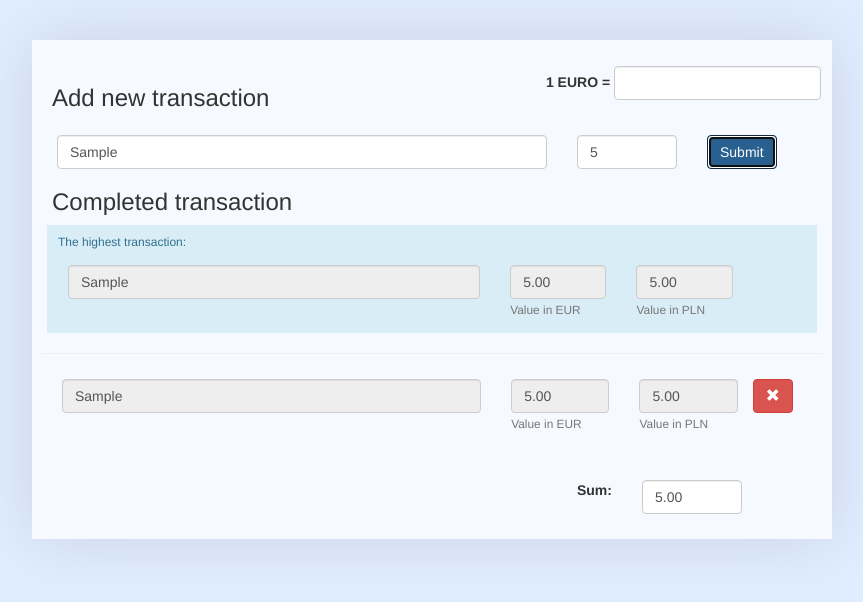
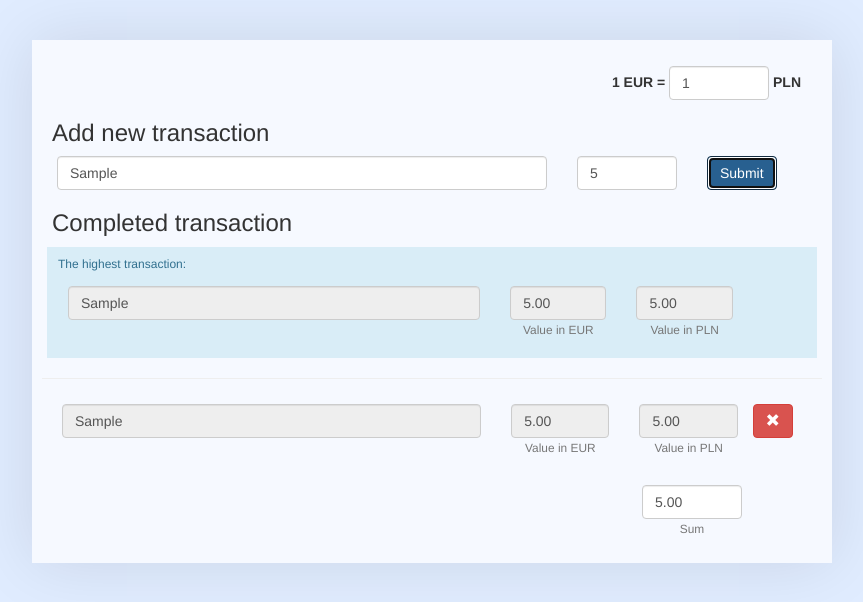
Before and after one commit to dominikazdybek/transaction_app, a website: page index.html in a window 1280 px wide. Both pictures are taken after typing "Sample", "5" into the empty fields and a click on the button "Submit". Shown: the whole page, without its empty margins (208-1071 px from the left). Drawn offline with nearby package versions, Linux system fonts and the light colour scheme.

Commit message:
Last fixes

```diff
--- a/css/style.css
+++ b/css/style.css
@@ -22,12 +22,12 @@ body {
 .highest-transaction {
   margin: 5px;
   padding: 1px;
+  padding-bottom: 40px;
 }
 
 .single-transaction {
   margin-bottom: 12px;
   padding: 5px;
-  padding-bottom: 40px;
 }
 
 .transaction-container ul {
@@ -36,12 +36,24 @@ body {
   list-style: none;
 }
 
-h3,
-h6 {
+h3, h6 {
   margin-left: 10px;
 }
 
-.sum {
-  display: block;
-  text-align: right;
+.new-transaction {
+  margin-top: 35px;
 }
+
+#sumHelp, #plnHelp, #eurHelp{
+  display: flex;
+  justify-content: center;
+  padding-top: 2px;
+}
+
+#converter {
+	width: 100px;
+}
+
+.converter-form {
+	margin-right: 20px;
+}
--- a/index.html
+++ b/index.html
@@ -15,22 +15,23 @@
 <body>
     <main class="app-container">
         <nav class="navbar navbar-right">
-            <form class="form-inline">
-                <label for="euro-converter">1 EURO = </label>
+            <form class="form-inline converter-form">
+                <label for="euro-converter">1 EUR = </label>
                 <div class="form-group">
-                    <input id="converter" class="form-control" type="number" step="0.01">
+                    <input id="converter" class="form-control" type="number" step="0.01" value="1">
                 </div>
+                <label for="euro-converter">PLN</label>
             </form>
         </nav>
         <section class="new-transaction">
-            <div class="row">
+            <div class="row new-transaction">
                 <h3>Add new transaction</h3>
                 <form class="form-group">
                     <div class="col-xs-8">
                         <input type="text" class="form-control" id="title" placeholder="Title">
                     </div>
                     <div class="col-xs-2">
-                        <input type="number" step="0.01" class="form-control" id="amount" placeholder="Euro">
+                        <input type="number" step="0.01" class="form-control" id="amount" placeholder="EUR">
                     </div>
                     <div class="col-xs-2">
                         <button id="add-transaction" type="submit" class="btn btn-primary">Submit</button>
@@ -54,12 +55,10 @@
             </section>
             <section class="summary">
                 <div class="row">
-                    <div class="form-group">
-                        <div class="col-sm-offset-7 col-sm-2">
-                            <label for="sum" class="sum">Sum: </label>
-                        </div>
-                        <div class="col-xs-9 col-xs-2">
+                    <div class="form-group"></div>
+                        <div class="col-xs-offset-9 col-xs-2">
                             <input type="text" class="form-control" id="sum">
+                            <small id="sumHelp" class="form-text text-muted">Sum</small>
                         </div>
                     </div>
                 </div>
--- a/js/index.js
+++ b/js/index.js
@@ -119,8 +119,8 @@ $(document).ready(function() {
 
   function updateHighestTransactionDOM() {
     var highestTransactionDOM = generateTransactionElement(highestTransaction);
-    var ne = $("#highest").html(highestTransactionDOM);
-    ne.find("button").remove();
+    $("#highest").html(highestTransactionDOM);
+    $("#highest").find("button").remove();
   }
 
   function deleteTransactionObject(idToDelete) {
@@ -149,7 +149,7 @@ $(document).ready(function() {
     for (var i = 0; i < transactionElems.length; i++) {
       var valueEurElem = $(transactionElems[i]).find(".eur-val");
       var valuePlnElem = $(transactionElems[i]).find(".pln-val");
-      valuePlnElem.val(valueEurElem.val() * rate);
+      valuePlnElem.val((valueEurElem.val() * rate).toFixed(2));
     }
   }
 
@@ -163,7 +163,7 @@ $(document).ready(function() {
       '" readonly>' +
       "</div>" +
       '<div class="col-xs-2">' +
-      '<input type="number" class="form-control eur-val" value="' +
+      '<input class="form-control eur-val" value="' +
       transaction.value.EUR.toFixed(2) +
       '" readonly>' +
       '<small id="eurHelp" class="form-text text-muted">' +
@@ -171,10 +171,10 @@ $(document).ready(function() {
       "</small>" +
       "</div>" +
       '<div class="col-xs-2">' +
-      '<input type="number" class="form-control pln-val" value="' +
+      '<input class="form-control pln-val" value="' +
       transaction.value.PLN.toFixed(2) +
       '" readonly>' +
-      '<small id="eurHelp" class="form-text text-muted">' +
+      '<small id="plnHelp" class="form-text text-muted">' +
       "Value in PLN" +
       "</small>" +
       "</div>" +
```
